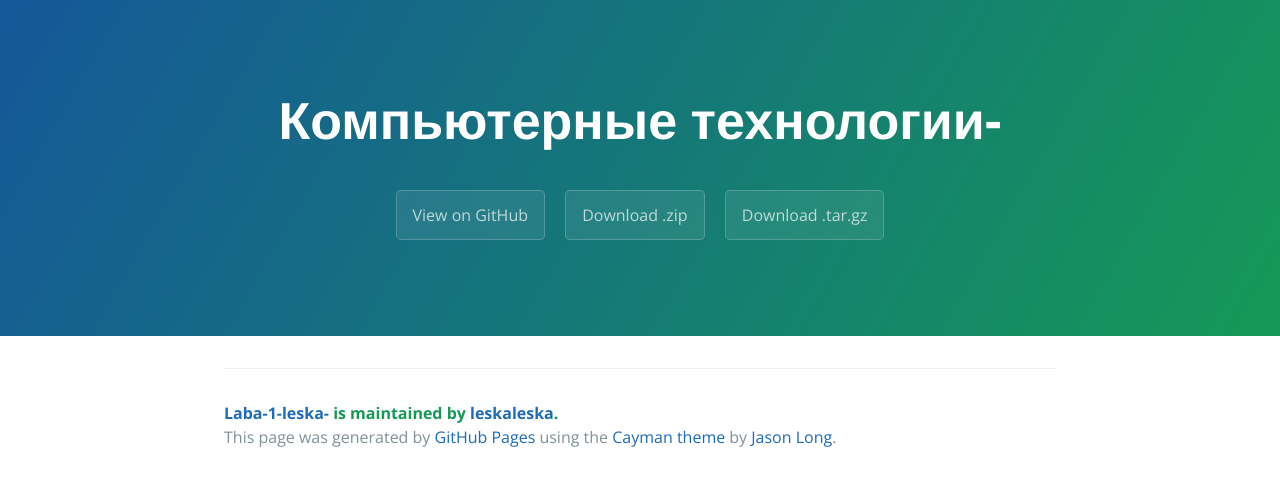
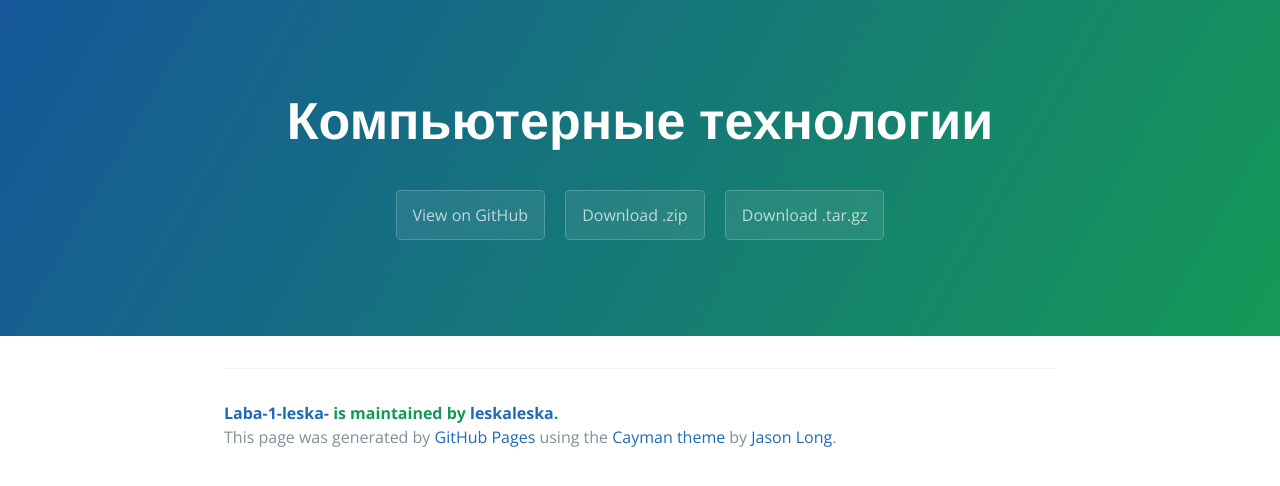
Before and after one commit to leskaleska/laba-1-Leska-, a plain HTML site: page index.html in a window 1280 px wide. Drawn offline with nearby package versions, Linux system fonts and the light colour scheme.

Commit message:
Update index.html

```diff
--- a/index.html
+++ b/index.html
@@ -2,7 +2,7 @@
 <html lang="en-us">
   <head>
     <meta charset="UTF-8">
-    <title>Laba-1-leska- by leskaleska</title>
+    <title>Компьютерные технологии by leskaleska</title>
     <meta name="viewport" content="width=device-width, initial-scale=1">
     <link rel="stylesheet" type="text/css" href="stylesheets/normalize.css" media="screen">
     <link href='https://fonts.googleapis.com/css?family=Open+Sans:400,700' rel='stylesheet' type='text/css'>
@@ -11,7 +11,7 @@
   </head>
   <body>
     <section class="page-header">
-      <h1 class="project-name">Компьютерные технологии-</h1>
+      <h1 class="project-name">Компьютерные технологии </h1>
       <h2 class="project-tagline"></h2>
       <a href="https://github.com/leskaleska/laba-1-Leska-" class="btn">View on GitHub</a>
       <a href="https://github.com/leskaleska/laba-1-Leska-/zipball/master" class="btn">Download .zip</a>
```
